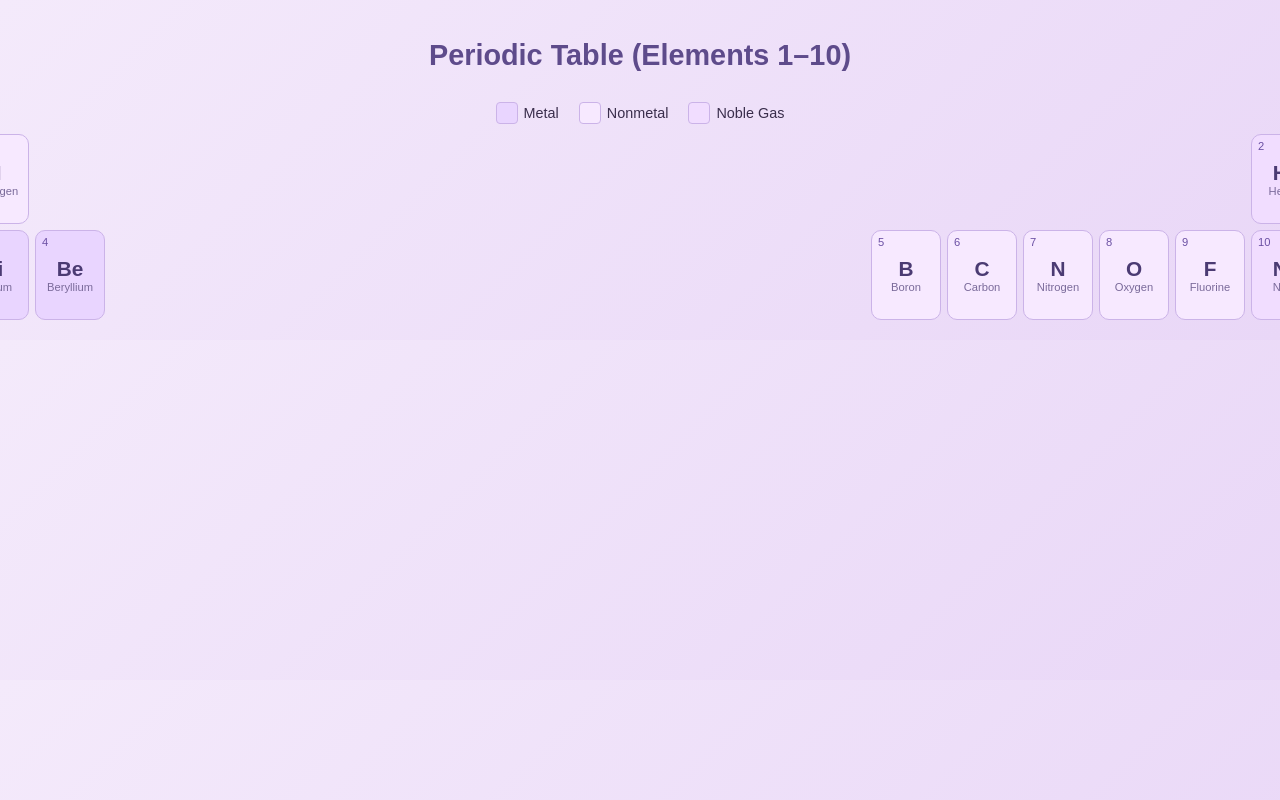
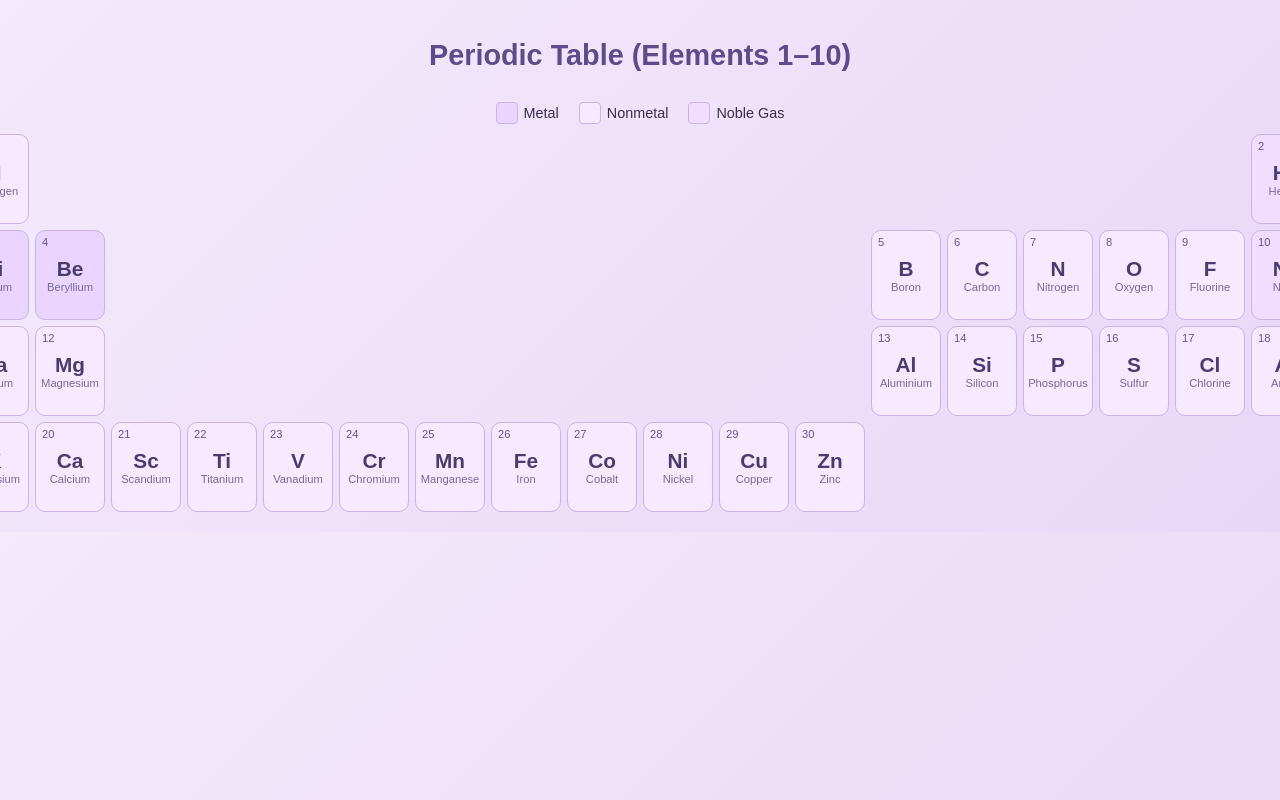
Before and after one commit to cami-ops/Periodic-Table, a plain HTML site: page index.html in a window 1280 px wide. Shown: the top 800 px of the page. Drawn offline with Linux system fonts and the light colour scheme.

Commit message:
Update index.html

```diff
--- a/index.html
+++ b/index.html
@@ -282,7 +282,27 @@ const elements = [
   { n: 7, s: "N", name: "Nitrogen", w: "14.00643", x: 15, y: 2, img: "images/7.jpg", type: "nonmetal" },
   { n: 8, s: "O", name: "Oxygen", w: "15.99903", x: 16, y: 2, img: "images/8.jpg", type: "nonmetal" },
   { n: 9, s: "F", name: "Fluorine", w: "18.99840", x: 17, y: 2, img: "images/9.jpg", type: "nonmetal" },
-  { n: 10, s: "Ne", name: "Neon", w: "20.1797", x: 18, y: 2, img: "images/10.jpg", type: "noblegas" }
+  { n: 10, s: "Ne", name: "Neon", w: "20.1797", x: 18, y: 2, img: "images/10.jpg", type: "noblegas" },
+  { n: 11, s: "Na", name: "Sodium", w: "22.98977", x: 1, y: 3, img: "images/11.jpg" },
+  { n: 12, s: "Mg", name: "Magnesium", w: "24.305", x: 2, y: 3, img: "images/12.jpg" },
+  { n: 13, s: "Al", name: "Aluminium", w: "26.98154", x: 13, y: 3, img: "images/13.jpg" },
+            { n: 14, s: "Si", name: "Silicon", w: "28.084", x: 14, y: 3, img: "images/14.jpg" },
+            { n: 15, s: "P", name: "Phosphorus", w: "30.97362", x: 15, y: 3, img: "images/15.jpg" },
+            { n: 16, s: "S", name: "Sulfur", w: "32.059", x: 16, y: 3, img: "images/16.jpg" },
+            { n: 17, s: "Cl", name: "Chlorine", w: "35.446", x: 17, y: 3, img: "images/17.jpg" },
+            { n: 18, s: "Ar", name: "Argon", w: "39.948", x: 18, y: 3, img: "images/18.jpg" },
+            { n: 19, s: "K", name: "Potassium", w: "39.0983", x: 1, y: 4, img: "images/19.jpg" },
+            { n: 20, s: "Ca", name: "Calcium", w: "40.078", x: 2, y: 4, img: "images/20.jpg" },
+            { n: 21, s: "Sc", name: "Scandium", w: "44.95591", x: 3, y: 4, img: "images/21.jpg" },
+            { n: 22, s: "Ti", name: "Titanium", w: "47.867", x: 4, y: 4, img: "images/22.jpg" },
+            { n: 23, s: "V", name: "Vanadium", w: "50.9415", x: 5, y: 4, img: "images/23.jpg" },
+            { n: 24, s: "Cr", name: "Chromium", w: "51.996", x: 6, y: 4, img: "images/24.jpg" },
+            { n: 25, s: "Mn", name: "Manganese", w: "54.93804", x: 7, y: 4, img: "images/25.jpg" },
+            { n: 26, s: "Fe", name: "Iron", w: "55.845", x: 8, y: 4, img: "images/26.jpg" },
+            { n: 27, s: "Co", name: "Cobalt", w: "58.933195", x: 9, y: 4, img: "images/28.jpg" },
+            { n: 28, s: "Ni", name: "Nickel", w: "58.6934", x: 10, y: 4, img: "images/28.jpg" },
+            { n: 29, s: "Cu", name: "Copper", w: "63.546", x: 11, y: 4, img: "images/29.jpg" },
+            { n: 30, s: "Zn", name: "Zinc", w: "65.38", x: 12, y: 4, img: "images/30.jpg" },
 ];
 
 const table = document.getElementById("periodic-table");
```
